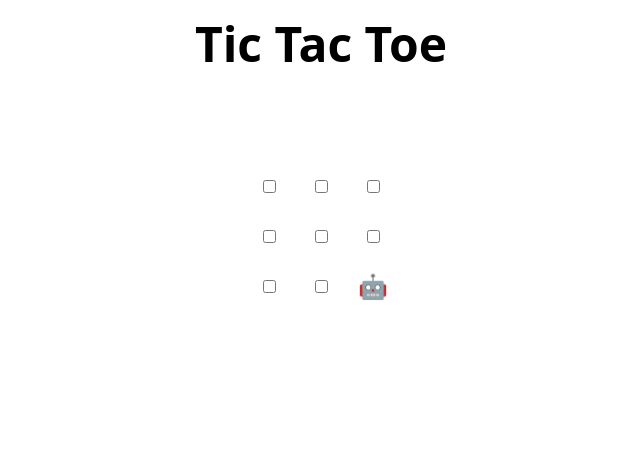
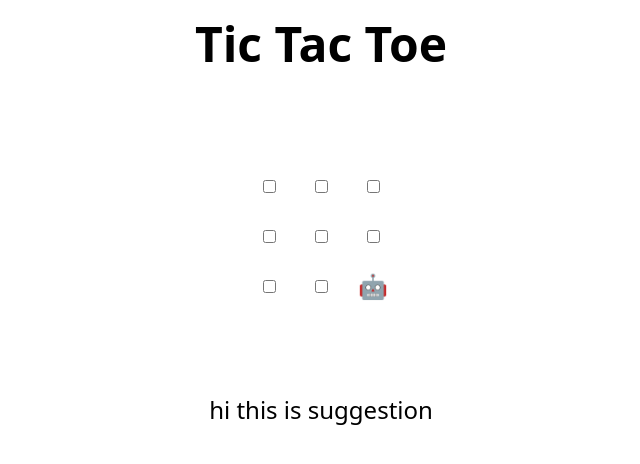
Before and after one commit to remllezrovert/skills-review-pull-requests, a plain HTML site: page index.html in a window 1280 px wide. Shown: the whole page, without its empty margins (319-959 px from the left). Drawn offline with Linux system fonts and the light colour scheme.

Commit message:
Update index.html
This is a suggestion commit message

```diff
--- a/index.html
+++ b/index.html
@@ -48,7 +48,7 @@
 </table>
 
 <h2 hidden>Game over, refresh to play again 🧑‍💻 🤖!</h2>
-
+hi this is suggestion
 <script>
   // Initialization
   const boxes = Array.from(document.querySelectorAll("td"));
```
